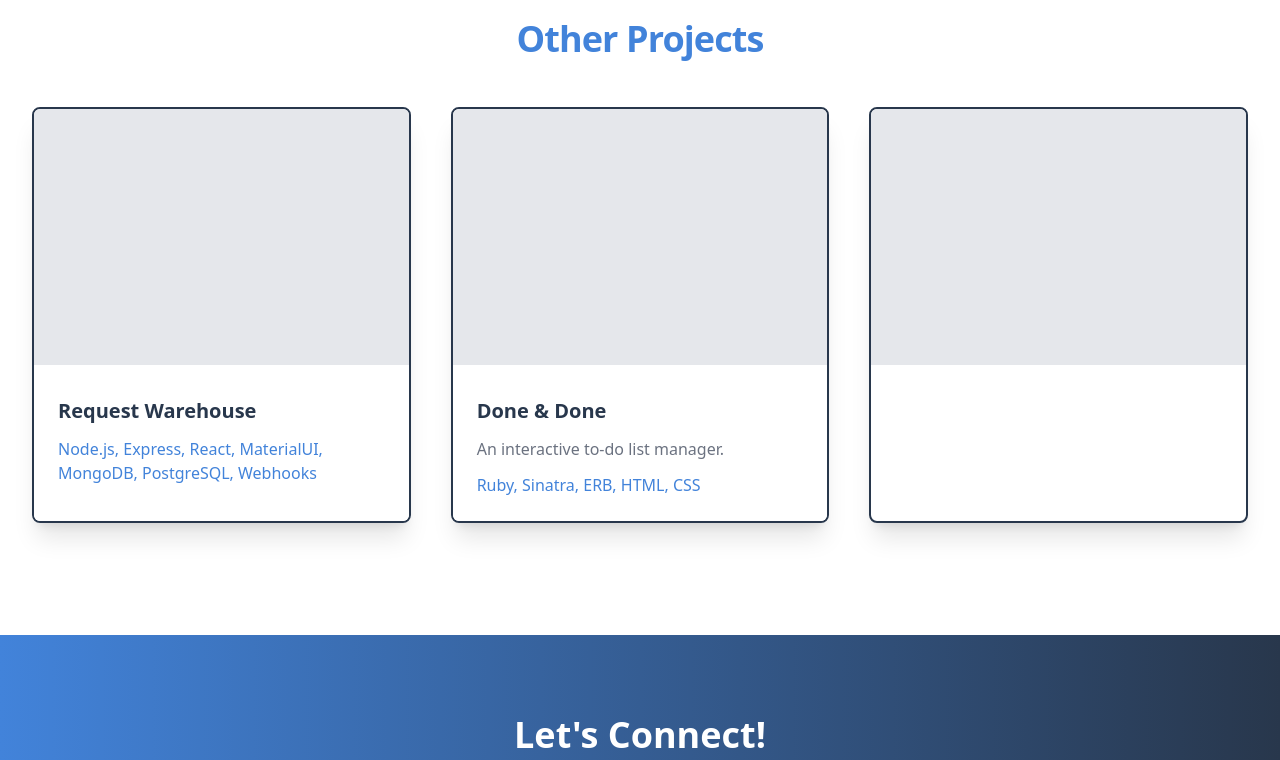
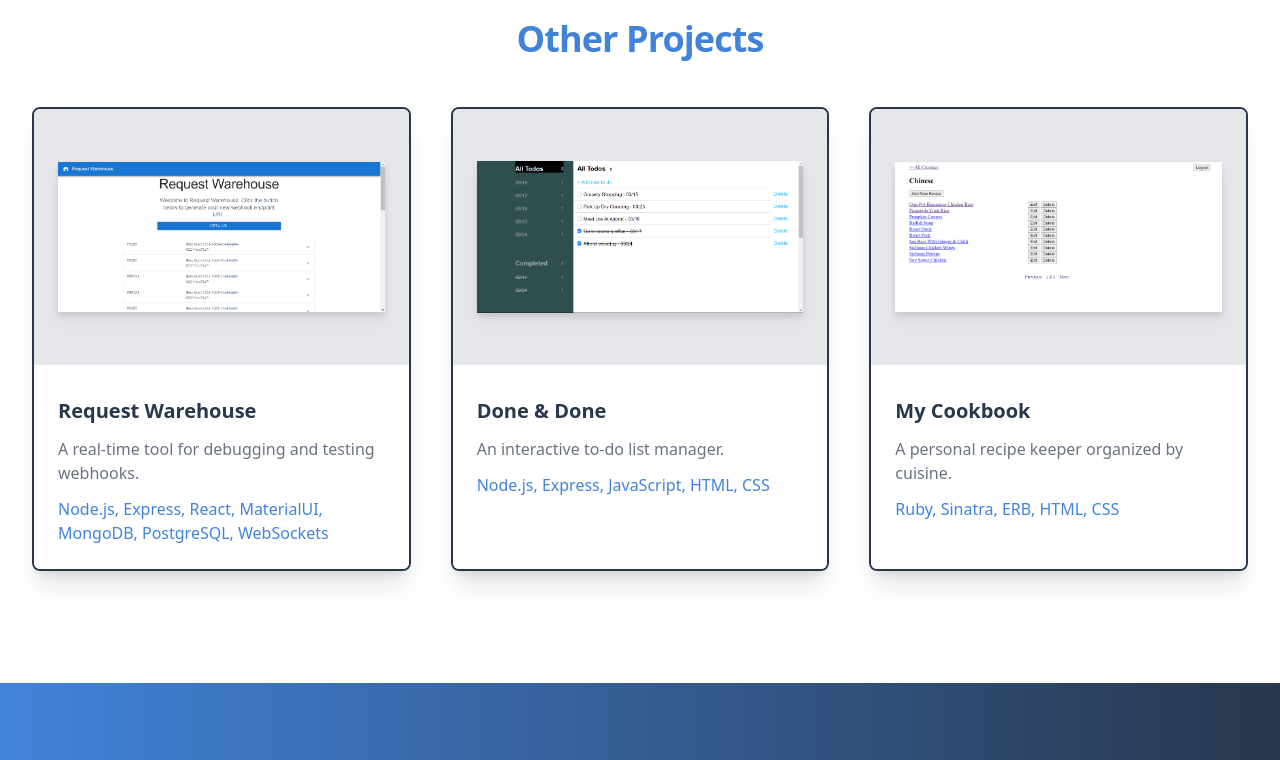
Before and after one commit to jason-ng3/jason-ng3.github.io, a website: page index.html in a window 1280 px wide. Shown: the part 1680-2440 px from the top of the page. Drawn offline with Linux system fonts and the light colour scheme.

Commit message:
Update resume, project images & descriptions

```diff
--- a/index.html
+++ b/index.html
@@ -449,7 +449,7 @@
             <div class="flex-shrink-0 p-6 flex justify-center bg-gray-200">
               <img
                 class="h-52 drop-shadow-lg filter object-scale-down"
-                src=""
+                src="client/public/assets/request_warehouse.png"
                 alt=""
               />
             </div>
@@ -457,11 +457,11 @@
               <div class="flex-1">
                 <p class="text-xl font-semibold text-tailslidenavy mt-2">Request Warehouse</p>
                 <p class="mt-3 text-base text-gray-500">
-
+                  A real-time tool for debugging and testing webhooks.
                 </p>
                 <p class="mt-3 text-base text-tailslideblue">
                   Node.js, Express, React, MaterialUI, MongoDB, PostgreSQL,
-                  Webhooks
+                  WebSockets
                 </p>
               </div>
             </div>
@@ -471,7 +471,7 @@
             <div class="flex-shrink-0 p-6 flex justify-center bg-gray-200">
               <img
                 class="h-52 drop-shadow-lg filter object-scale-down"
-                src=""
+                src="client/public/assets/done_and_done.png"
                 alt=""
               />
             </div>
@@ -484,7 +484,7 @@
                   An interactive to-do list manager.
                 </p>
                 <p class="mt-3 text-base text-tailslideblue">
-                  Ruby, Sinatra, ERB, HTML, CSS
+                  Node.js, Express, JavaScript, HTML, CSS
                 </p>
               </div>
             </div>
@@ -494,9 +494,22 @@
             <div class="flex-shrink-0 p-6 flex justify-center bg-gray-200">
               <img
                 class="h-52 drop-shadow-lg filter object-scale-down"
-                src=""
+                src="client/public/assets/my_cookbook.png"
                 alt=""
               />
+            </div>
+            <div class="flex-1 bg-white p-6 flex flex-col justify-between">
+              <div class="flex-1">
+                <p class="text-xl font-semibold text-tailslidenavy mt-2">
+                  My Cookbook
+                </p>
+                <p class="mt-3 text-base text-gray-500">
+                  A personal recipe keeper organized by cuisine.
+                </p>
+                <p class="mt-3 text-base text-tailslideblue">
+                  Ruby, Sinatra, ERB, HTML, CSS
+                </p>
+              </div>
             </div>
           </div>
         </div>
```
Also changed, not shown: client/public/assets/done_and_done.png (added), client/public/assets/my_cookbook.png (added), client/public/assets/request_warehouse.png (added), 1 other file.
